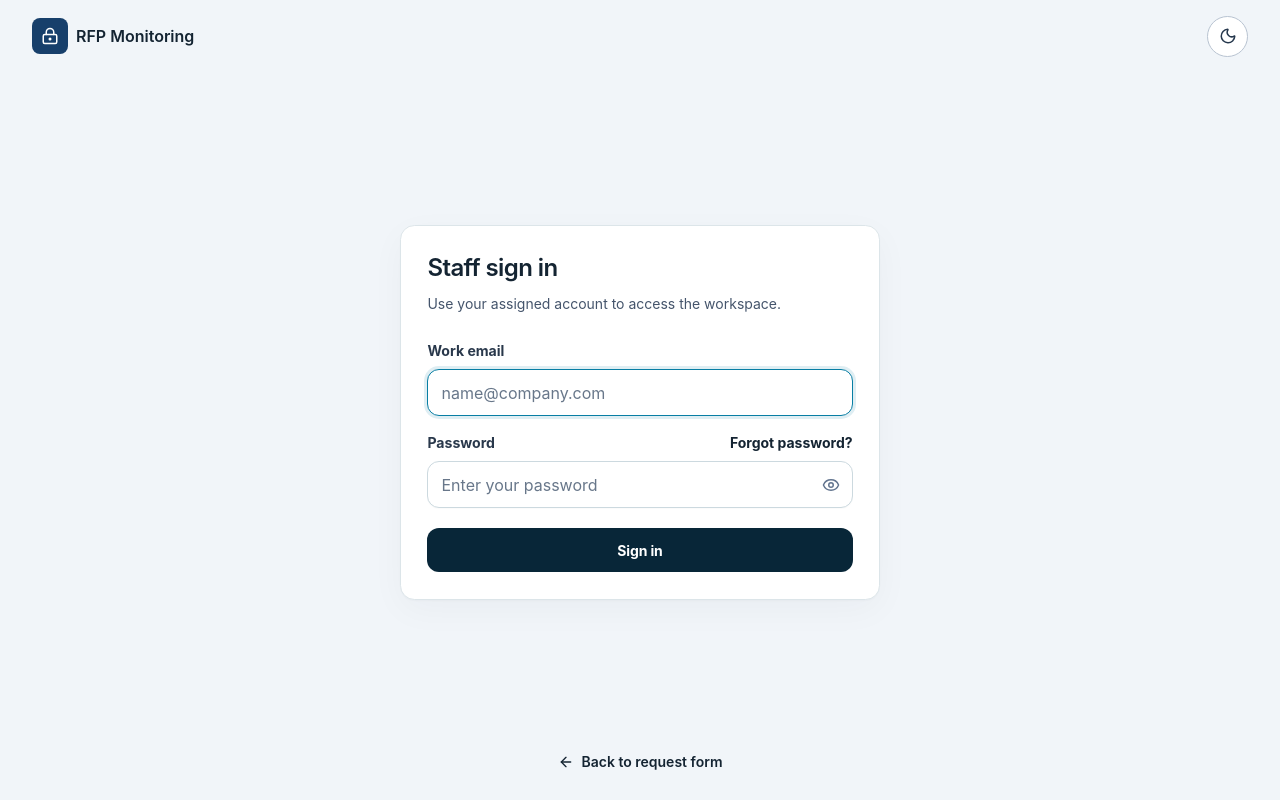
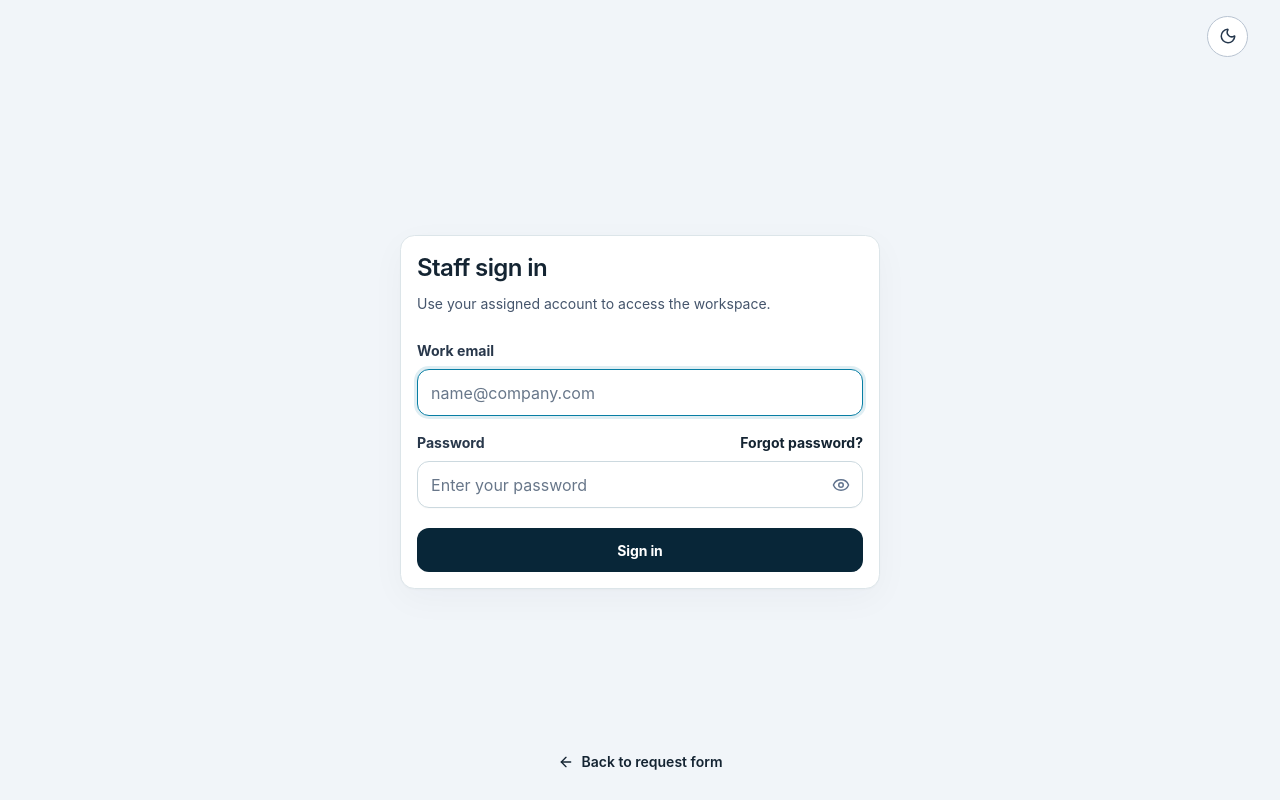
Before and after one commit to blimpMac/RFPProject, a React (Vite) app: page /admin/login in a window 1280 px wide. Built offline with nearby package versions, Linux system fonts and the light colour scheme; no server answers.

Commit message:
Compact staff login and remove header branding

```diff
--- a/src/pages/LoginPage.tsx
+++ b/src/pages/LoginPage.tsx
@@ -1,6 +1,6 @@
 import { useState } from 'react';
 import { Navigate, Link } from 'react-router-dom';
-import { ArrowLeft, Eye, EyeOff, LockKeyhole } from 'lucide-react';
+import { ArrowLeft, Eye, EyeOff } from 'lucide-react';
 import { useAuth } from '../components/AuthProvider';
 import { ThemeToggle } from '../components/ThemeToggle';
 import { Button, Spinner } from '../components/ui';
@@ -34,24 +34,15 @@ export function LoginPage() {
 
   return (
     <main className="flex min-h-screen flex-col bg-slate-100">
-      <header className="flex items-center justify-between px-4 py-4 sm:px-8">
-        <Link
-          to="/"
-          className="focus-ring inline-flex items-center gap-2 rounded-lg font-semibold text-[#173f6b]"
-          aria-label="RFP Monitoring request form"
-        >
-          <span className="flex h-9 w-9 items-center justify-center rounded-lg bg-[#173f6b] text-white">
-            <LockKeyhole size={18} aria-hidden="true" />
-          </span>
-          <span>RFP Monitoring</span>
-        </Link>
+      <header className="flex items-center justify-end px-4 py-4 sm:px-8">
         <ThemeToggle compact />
       </header>
 
       <section className="staff-login-stage grid flex-1 place-items-center px-4 py-6 sm:py-8">
         <form
           onSubmit={submit}
-          className="staff-login-card card page-enter w-full max-w-sm shadow-lg"
+          className="staff-login-card card page-enter w-full p-6 shadow-lg sm:p-7"
+          style={{ maxWidth: '28rem' }}
           aria-labelledby="staff-login-title"
         >
           <h1 id="staff-login-title" className="text-2xl font-semibold tracking-tight">
```
